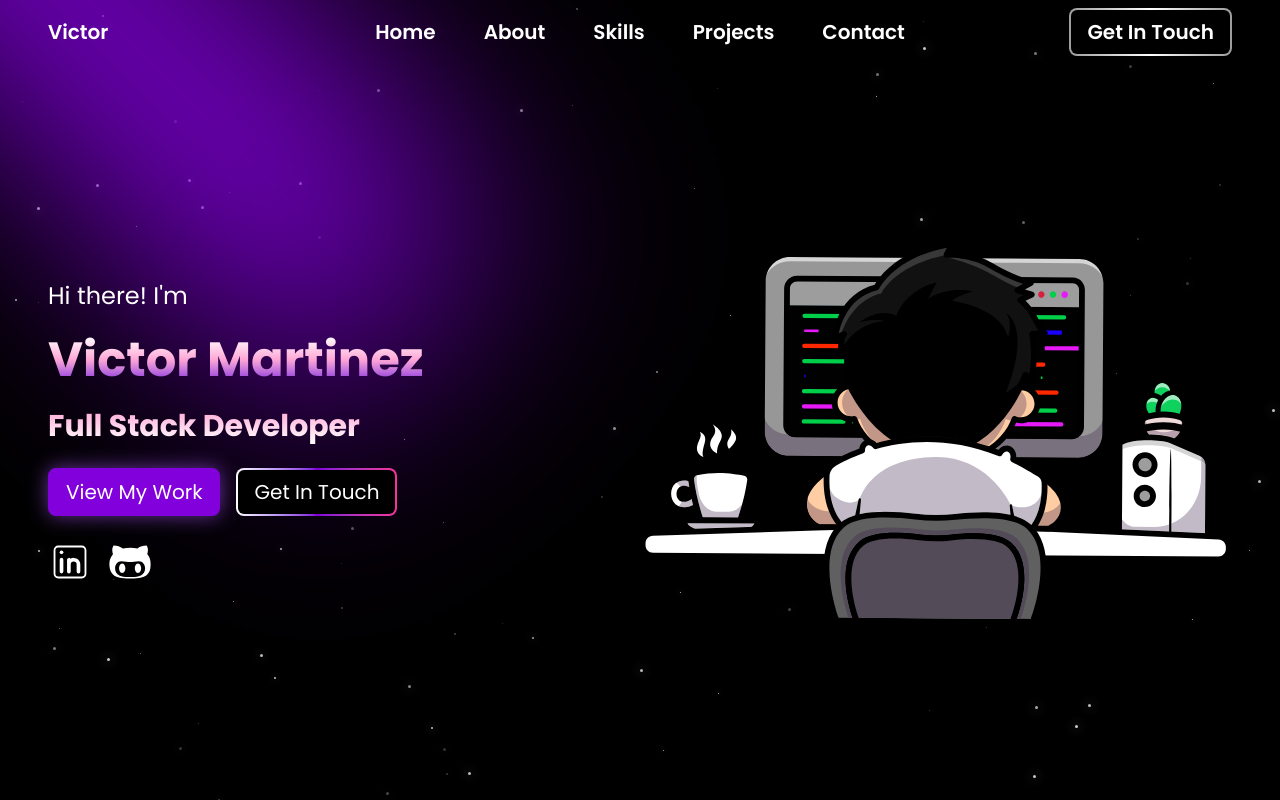
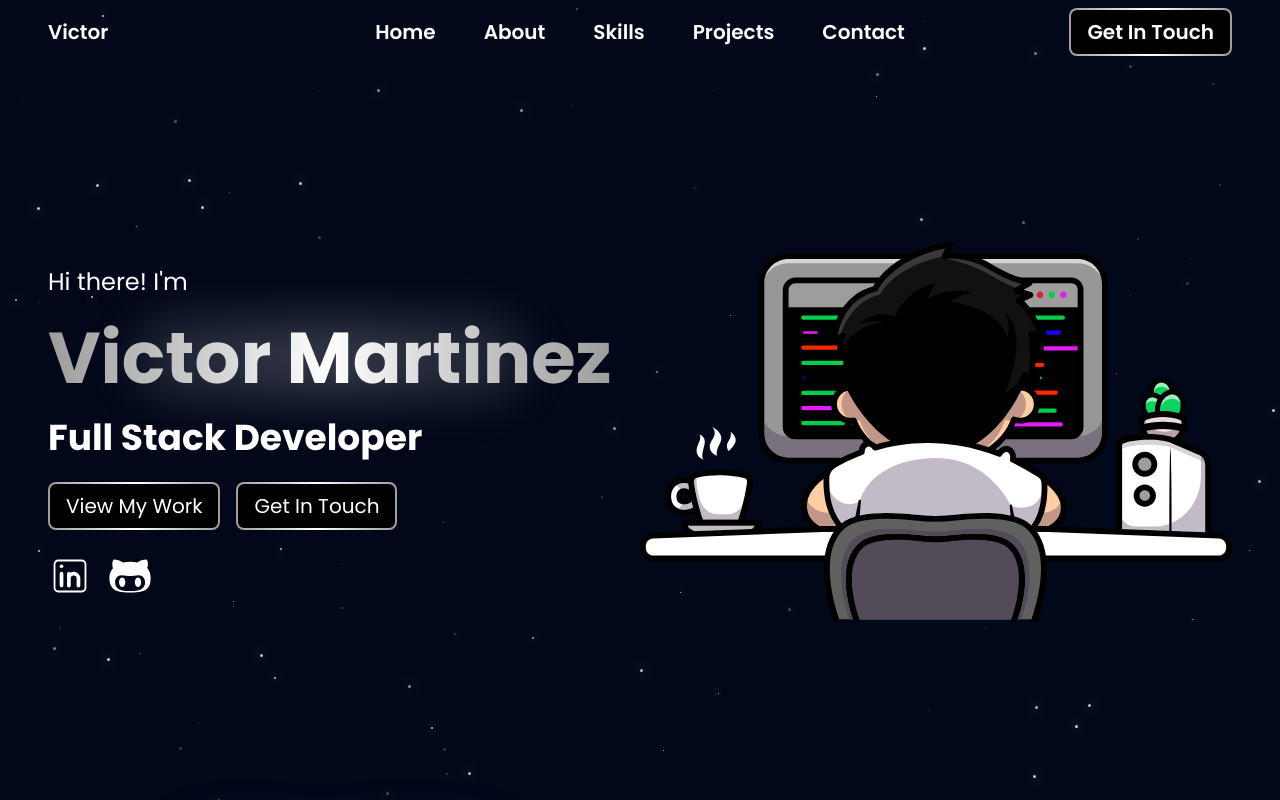
Before and after one commit to VictorMMartinezJr/Personal-Portfolio, a React (Vite) app in the folder frontend/personal-portfolio-frontend/: page / in a window 1280 px wide. Shown: the top 800 px of the page. Built offline with nearby package versions, Linux system fonts and the light colour scheme.

Commit message:
update website colors from purple to white

```diff
--- a/frontend/personal-portfolio-frontend/src/App.jsx
+++ b/frontend/personal-portfolio-frontend/src/App.jsx
@@ -13,7 +13,7 @@ function App() {
   return (
     <main
       id="main"
-      className="bg-black w-full h-auto text-white flex flex-col justify-between items-center overflow-hidden relative"
+      className="bg-[#02071a] w-full h-auto text-white flex flex-col justify-between items-center overflow-hidden relative"
     >
       <ToastContainer
         position="top-right"
@@ -23,7 +23,7 @@ function App() {
         progressClassName="!bg-purple-700"
       />
       <StarsBackground />
-      <Spotlight position={"0%"} />
+      {/* <Spotlight position={"0%"} /> */}
 
       <Nav />
       <Hero />
--- a/frontend/personal-portfolio-frontend/src/assets/assets.js
+++ b/frontend/personal-portfolio-frontend/src/assets/assets.js
@@ -1,5 +1,5 @@
-import navLogo from "./nav-logo.png";
+import hero from "./coding.svg";
 
 export const assets = {
-  navLogo,
+  hero,
 };
--- a/frontend/personal-portfolio-frontend/src/components/Contact/Contact.jsx
+++ b/frontend/personal-portfolio-frontend/src/components/Contact/Contact.jsx
@@ -65,7 +65,7 @@ const Contact = () => {
             onChange={(e) => setName(e.target.value)}
             onFocus={() => setIsNameFocused(true)}
             onBlur={() => setIsNameFocused(false)}
-            className="h-full w-full px-2 py-3 border-4 top-8 border-purple-700 rounded-lg focus:outline-none focus:ring-2 focus:ring-purple-500 shadow-[0_0_20px_rgba(168,85,247,0.6)]"
+            className="h-full w-full px-2 py-3 border-4 top-8 border-white rounded-lg focus:outline-none focus:ring-2 focus:ring-white shadow-[0_0_35px_rgba(168,85,247,0.5)]"
             required
           />
         </div>
@@ -80,7 +80,7 @@ const Contact = () => {
             onChange={(e) => setEmail(e.target.value)}
             onFocus={() => setIsEmailFocused(true)}
             onBlur={() => setIsEmailFocused(false)}
-            className="h-full w-full px-2 py-3 border-4 border-purple-700 rounded-lg focus:outline-none focus:ring-2 focus:ring-purple-500 shadow-[0_0_20px_rgba(168,85,247,0.6)]"
+            className="h-full w-full px-2 py-3 border-4 border-white rounded-lg focus:outline-none focus:ring-2 focus:ring-white shadow-[0_0_35px_rgba(168,85,247,0.5)]"
             required
           />
         </div>
@@ -96,7 +96,7 @@ const Contact = () => {
             onChange={(e) => setMessage(e.target.value)}
             onFocus={() => setIsMessageFocused(true)}
             onBlur={() => setIsMessageFocused(false)}
-            className="h-full w-full px-2 border-4 border-purple-700 rounded-lg focus:outline-none focus:ring-2 focus:ring-purple-500 shadow-[0_0_20px_rgba(168,85,247,0.6)]"
+            className="h-full w-full px-2 border-4 border-white rounded-lg focus:outline-none focus:ring-2 focus:ring-white shadow-[0_0_35px_rgba(168,85,247,0.5)]"
             required
           />
         </div>
@@ -106,7 +106,7 @@ const Contact = () => {
           <button
             type="submit"
             disabled={loading}
-            className="bg-purple-700 border-2 border-purple-700 px-4 py-2 rounded-lg cursor-pointer text-white transform transition-transform duration-200 hover:scale-105 shadow-[0_0_20px_rgba(168,85,247,0.6)] sm:text-xl"
+            className="bg-black border-2 border-[#9d9d9d] px-4 py-2 rounded-lg cursor-pointer text-white transform transition-transform duration-200 hover:scale-105 shadow-[0_0_20px_rgba(168,85,247,0.6)] sm:text-xl"
           >
             {result}
           </button>
--- a/frontend/personal-portfolio-frontend/src/components/Hero.jsx
+++ b/frontend/personal-portfolio-frontend/src/components/Hero.jsx
@@ -1,15 +1,14 @@
 import { motion } from "framer-motion";
 import WelcomeSVG from "./WelcomeSVG";
-import { assets } from "../assets/assets";
 import { FaGithubAlt } from "react-icons/fa";
 import { CiLinkedin } from "react-icons/ci";
-import { toast } from "react-toastify";
+import { assets } from "../assets/assets";
 
 const Hero = () => {
   return (
     <div className="hero relative h-[92vh] w-full flex flex-col justify-around items-center overflow-hidden px-4 lg:flex-row lg:text-left lg:px-8 xl:px-12 2xl:px-16">
       {/* Text */}
-      <div className="w-full flex flex-col justify-center items-center gap-6 flex-1 lg:items-start">
+      <div className="w-full flex flex-col justify-center items-center gap-6 flex-1 whitespace-nowrap lg:items-start">
         <motion.p
           className="text-center z-10 sm:text-xl lg:text-left xl:text-2xl"
           initial={{ opacity: 0 }}
@@ -21,17 +20,19 @@ const Hero = () => {
           Hi there! I'm
         </motion.p>
         <motion.h1
-          className="hero__name font-bold text-4xl bg-gradient-to-b from-white via-pink-300 to-purple-700 bg-clip-text text-transparent sm:text-5xl 2xl:text-8xl"
+          className="hero__name relative font-bold text-4xl bg-gradient-to-r from-[#9d9d9d] via-white to-[#9d9d9d] bg-clip-text text-transparent sm:text-5xl lg:text-6xl xl:text-7xl 2xl:text-8xl"
           initial={{ scale: 0 }}
-          animate={{
-            scale: 1,
-          }}
+          animate={{ scale: 1 }}
           transition={{ duration: 0.5, ease: "easeInOut", delay: 1 }}
         >
+          {/* Glow behind text */}
+          <span className="absolute top-1/2 left-1/2 -translate-x-1/2 -translate-y-1/2 w-60 h-20 rounded-full bg-gradient-to-r from-[#9d9d9d] via-white to-[#9d9d9d] blur-xl opacity-20 z-0 lg:w-[70%]"></span>
+          {/* Text on top */}
           Victor Martinez
         </motion.h1>
+
         <motion.h2
-          className="hero__sub bg-gradient-to-b from-pink-300  to-white bg-clip-text text-transparent font-bold text-2xl sm:text-3xl 2xl:text-6xl"
+          className="hero__sub font-bold text-2xl sm:text-3xl lg:text-4xl 2xl:text-6xl"
           initial={{ scale: 0 }}
           animate={{
             scale: 1,
@@ -46,15 +47,17 @@ const Hero = () => {
           <motion.div
             initial={{ scale: 0 }}
             animate={{ scale: 1 }}
-            transition={{ duration: 0.5, ease: "easeInOut", delay: 1.3 }}
+            transition={{ duration: 0.5, ease: "easeInOut", delay: 1.4 }}
           >
             <a
               href="#projects"
               title="Projects"
               aria-label="Go to projects section"
-              className="inline-block bg-purple-700 border-2 border-purple-700 px-4 py-2 rounded-lg cursor-pointer text-white transform transition-transform duration-200 hover:scale-105 shadow-[0_0_20px_rgba(168,85,247,0.6)] text-sm sm:text-xl"
+              className="relative inline-block rounded-lg p-[2px] bg-gradient-to-r from-[#9d9d9d] via-white to-[#9d9d9d] hover:scale-105 transform transition-transform duration-200"
             >
-              View My Work
+              <span className="block bg-black rounded-md px-4 py-2 text-white text-sm sm:text-xl">
+                View My Work
+              </span>
             </a>
           </motion.div>
 
@@ -67,7 +70,7 @@ const Hero = () => {
               href="#contact"
               title="Contact"
               aria-label="Go to contact form"
-              className="relative inline-block rounded-lg p-[2px] bg-gradient-to-r from-white via-purple-700 to-pink-500 hover:scale-105 transform transition-transform duration-200"
+              className="relative inline-block rounded-lg p-[2px] bg-gradient-to-r from-[#9d9d9d] via-white to-[#9d9d9d] hover:scale-105 transform transition-transform duration-200"
             >
               <span className="block bg-black rounded-md px-4 py-2 text-white text-sm sm:text-xl">
                 Get In Touch
@@ -79,7 +82,7 @@ const Hero = () => {
         {/* Icons */}
         <div className="flex gap-4">
           <a
-            href="#"
+            href="https://www.linkedin.com/in/victormmartinezjr/"
             title="LinkedIn"
             target="_blank"
             rel="noopener noreferrer"
@@ -120,21 +123,9 @@ const Hero = () => {
       </div>
 
       {/* Image */}
-      <motion.div
-        className="w-full flex justify-center items-center flex-1 overflow-hidden"
-        animate={{
-          y: [0, -10, 0], // float up, down
-          x: [0, 5, 0], //  side drift
-          rotate: [0, 1, 0, -1, 0], //  tilt
-        }}
-        transition={{
-          duration: 3,
-          repeat: Infinity,
-          ease: "easeInOut",
-        }}
-      >
+      <div className="w-full flex justify-center items-center flex-1 overflow-hidden">
         <WelcomeSVG />
-      </motion.div>
+      </div>
     </div>
   );
 };
--- a/frontend/personal-portfolio-frontend/src/components/Projects/Project.jsx
+++ b/frontend/personal-portfolio-frontend/src/components/Projects/Project.jsx
@@ -9,7 +9,7 @@ const Project = ({ skills, description, imgSrc, GHLink, demoLink }) => {
 
   return (
     <motion.div
-      className="flex flex-col justify-center items-center text-center bg-black rounded-lg mb-4 border-2 border-purple-700 shadow-[0_0_20px_rgba(168,85,247,0.6)]"
+      className="flex flex-col justify-center items-center text-center bg-black rounded-lg mb-4 border-2 border-white shadow-[0_0_35px_rgba(168,85,247,0.5)]"
       ref={projectRef}
       initial={{ opacity: 0, y: 50 }}
       animate={{
@@ -25,7 +25,7 @@ const Project = ({ skills, description, imgSrc, GHLink, demoLink }) => {
         {skills.map((skill, i) => (
           <span
             key={i}
-            className="border-2 border-purple-700 rounded-md px-2 text-lg "
+            className="border-2 border-[#9d9d9d] rounded-md px-2 text-lg "
           >
             {skill}
           </span>
--- a/frontend/personal-portfolio-frontend/src/components/SectionTitle.jsx
+++ b/frontend/personal-portfolio-frontend/src/components/SectionTitle.jsx
@@ -7,7 +7,7 @@ const SectionTitle = ({ title }) => {
 
   return (
     <motion.h1
-      className="sectiontitle font-bold text-5xl mb-6 text-purple-500 drop-shadow-[0_0_10px_rgba(168,85,247,0.6)] sm:text-6xl 2xl:text-8xl sm:mb-8"
+      className="sectiontitle font-bold text-5xl mb-6 text-white drop-shadow-[0_0_35px_rgba(168,85,247,0.5)] sm:text-6xl 2xl:text-8xl sm:mb-8"
       initial={{ opacity: 0 }}
       animate={{ opacity: isInView ? 1 : 0 }}
       transition={{ duration: 0.5, ease: "easeInOut" }}
```
Also changed, not shown: frontend/personal-portfolio-frontend/src/assets/coding.svg (added).
